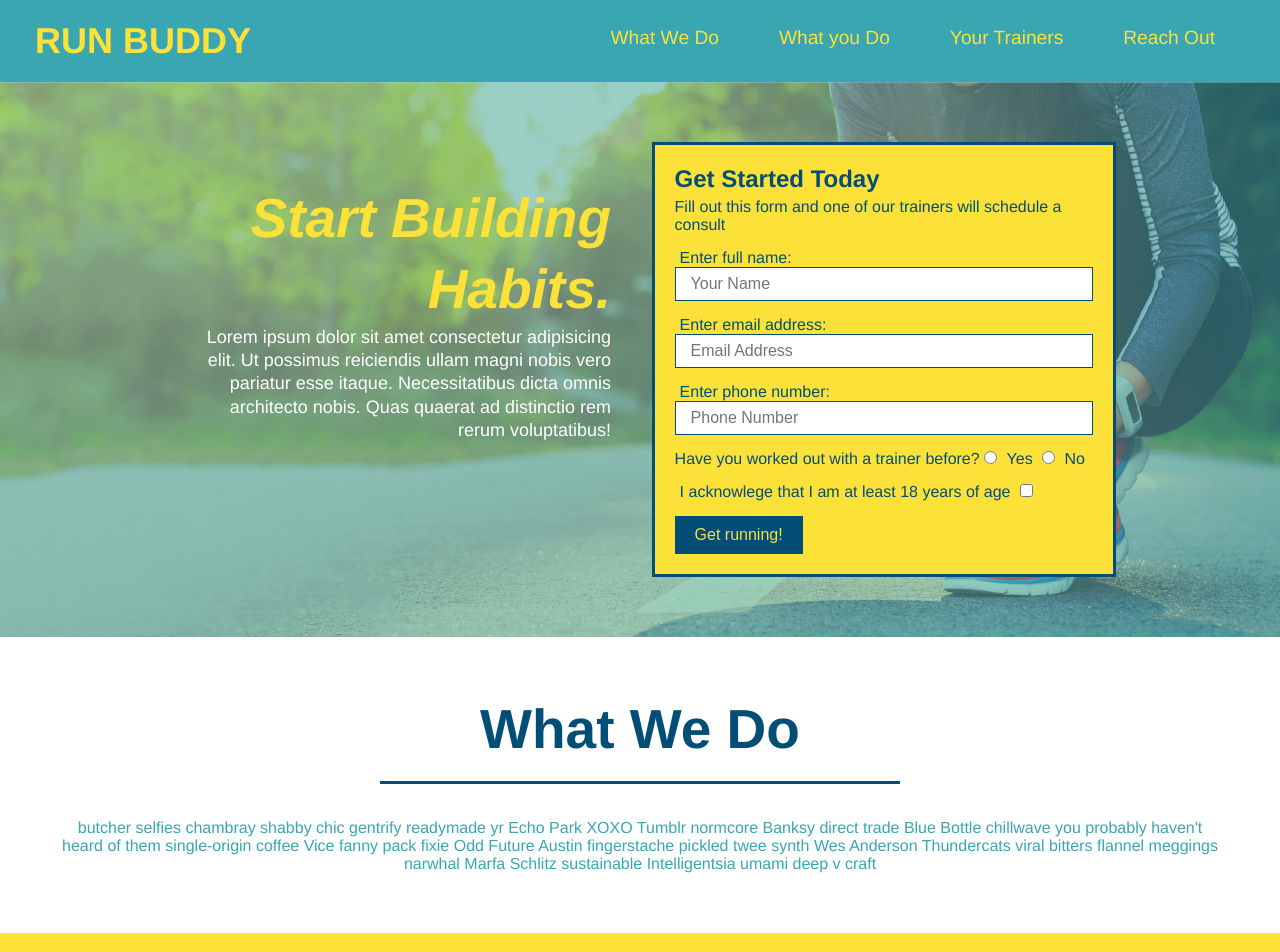
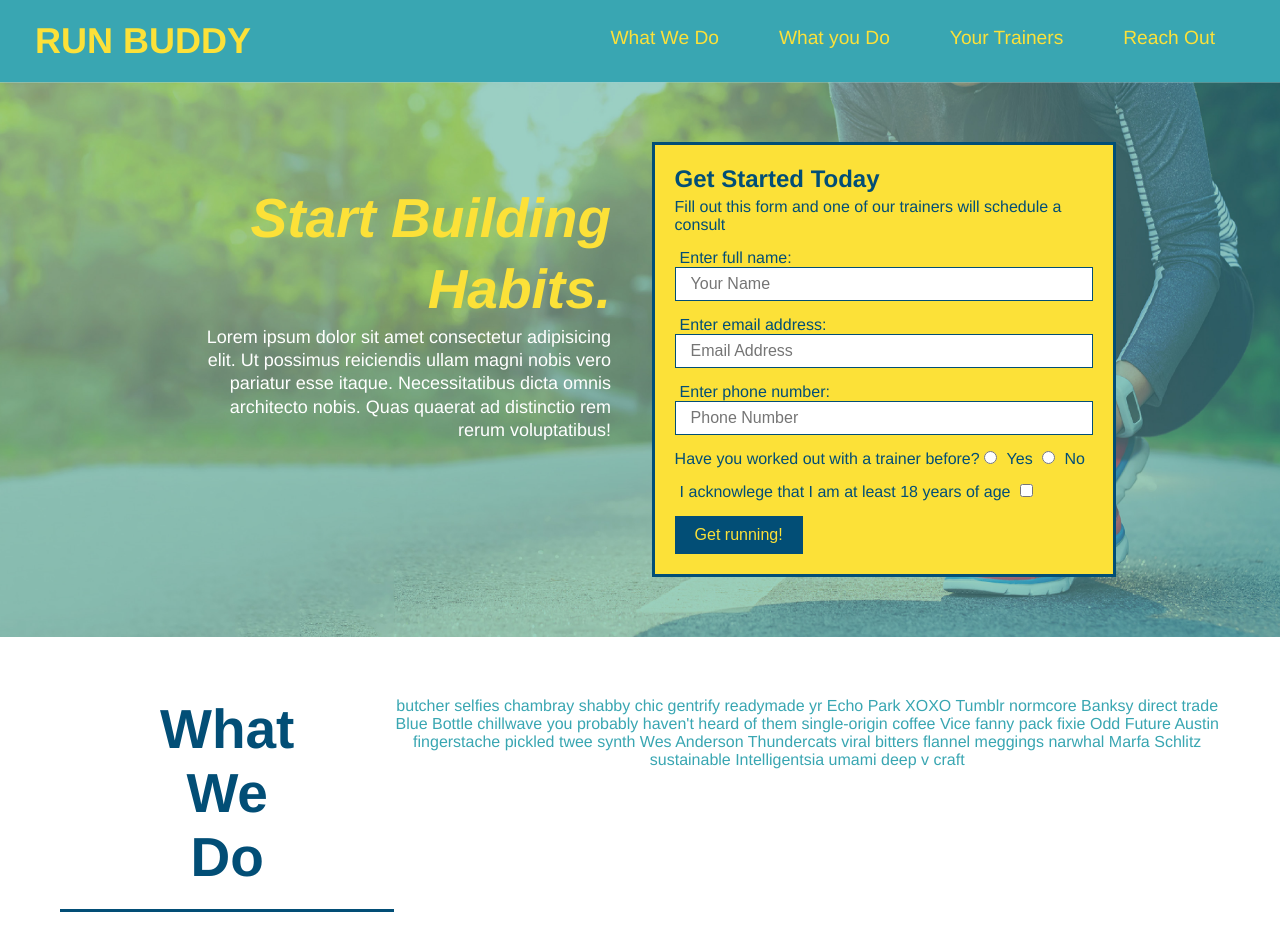
Before and after one commit to MrMisterGabe/run-buddy, a plain HTML site: page index.html in a window 1280 px wide. Shown: the top 952 px of the page. Drawn offline with Linux system fonts and the light colour scheme.

Commit message:
Restructing HTML and CSS

```diff
--- a/assets/css/style.css
+++ b/assets/css/style.css
@@ -158,14 +158,8 @@ section {
 }
 /* Hero Style End */
 
-/* apply style to intro class */
-.intro {
-    text-align: center;
-}
-
 /*apply style to steps class */
 .steps {
-    text-align: center;
     background: #fce138;
 }
 
@@ -173,9 +167,6 @@ section {
 .section-title {
     font-size: 55px;
     color: #024e76;
-    margin-bottom: 35px;
-    padding: 0 100px 20px 100px;
-    display: inline-block;
     border-bottom: 3px solid;
 }
 
@@ -220,7 +211,6 @@ section {
 
 /* apply style to trainers class */
 .trainers {
-    text-align: center;
 }
 
 /* apply style to trainer class */
@@ -276,10 +266,13 @@ section {
     border-bottom: 3px solid;
     margin-bottom: 35px;
     color: #024e76;
+    padding-bottom: 20px;
+    text-align: center;
+    margin: 0 auto 35px auto;
+    width: 50%;
 }
 
 .contact {
-    text-align: center;
     background: #024e76;
 }
 
@@ -316,3 +309,11 @@ section {
 .contact-info a {
     color: #fce138;
 }
+
+.flex-row {
+    display: flex;
+}
+
+.intro p {
+    text-align: center;
+}
--- a/index.html
+++ b/index.html
@@ -71,15 +71,17 @@
 
 
         <!--"what we do" section-->
-        <section id="what-we-do" class="intro">
+        <section id="what-we-do" class="intro flex-row">
             <h2 class="section-title primary-border">What We Do</h2>
-            <p>
-            butcher selfies chambray shabby chic gentrify readymade yr Echo Park XOXO Tumblr normcore Banksy direct trade Blue Bottle chillwave you probably haven't heard of them single-origin coffee Vice fanny pack fixie Odd Future Austin fingerstache pickled twee synth Wes Anderson Thundercats viral bitters flannel meggings narwhal Marfa Schlitz sustainable Intelligentsia umami deep v craft
-            </p>
+            <div class="flex-row">
+                <p>
+                    butcher selfies chambray shabby chic gentrify readymade yr Echo Park XOXO Tumblr normcore Banksy direct trade Blue Bottle chillwave you probably haven't heard of them single-origin coffee Vice fanny pack fixie Odd Future Austin fingerstache pickled twee synth Wes Anderson Thundercats viral bitters flannel meggings narwhal Marfa Schlitz sustainable Intelligentsia umami deep v craft
+                </p>
+            </div>
         </section>
 
         <!--"what you do" section-->
-        <section id="what-you-do" class="steps">
+        <section id="what-you-do" class="steps flex-row">
             <h2 class="section-title secondary-border">What You Do</h2>
 
             <div>
@@ -108,7 +110,7 @@
         </section>
 
         <!--"meet the trainers" section-->
-        <section id="your-trainers" class="trainers">
+        <section id="your-trainers" class="trainers flex-row">
             <h2 class="section-title primary-border">Meet The Trainers</h2>
             <article class="trainer">
                 <img src="./assets/images/trainer-1.jpg" alt="Arron Stephens in his workout clothes, ready to pump iron" />
@@ -146,7 +148,7 @@
         </section>
 
         <!--"reach out" section-->
-        <section id="reach-out" class="contact">
+        <section id="reach-out" class="contact flex-row">
             <h2 class="section-title secondary-border">Reach Out</h2>
                 <div class="contact-info">
                     <h3>Contact Us</h3>
```
